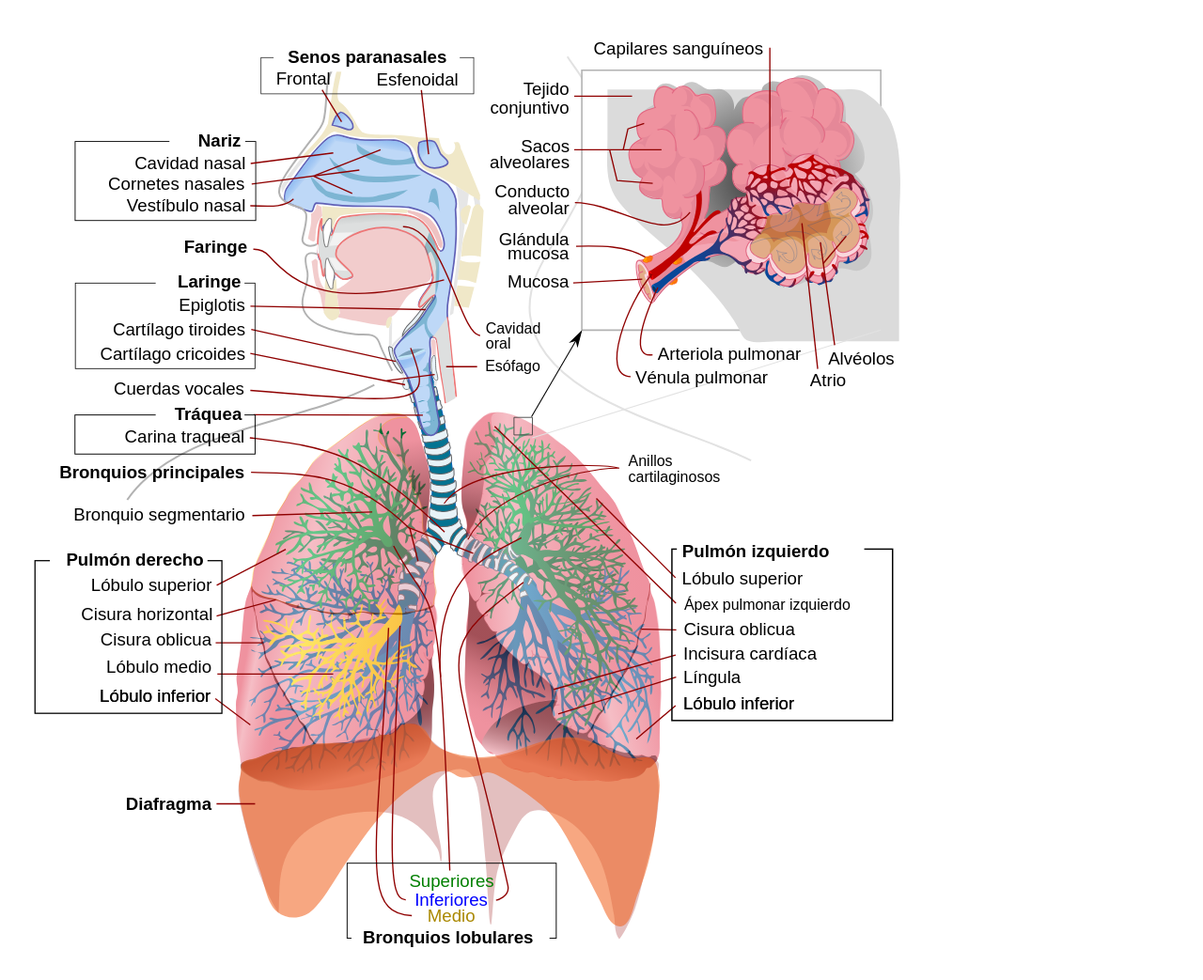
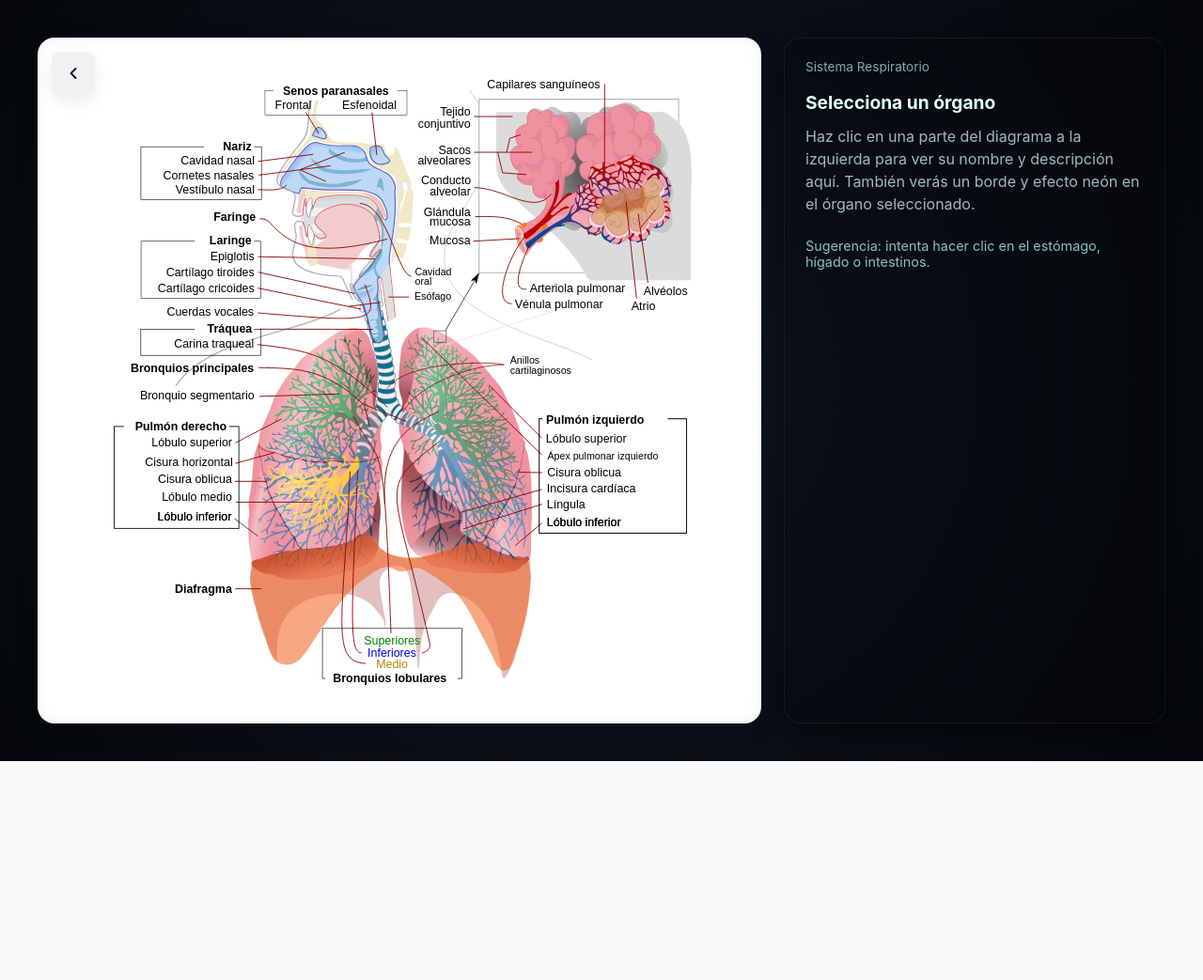
Before and after one commit to Dragon4455/Cuerpo-Humano-Iutepal, a Python web app: template templates/respiratorio.html in a window 1280 px wide. Shown: the whole page at 94% size. After the commit the page ends 810 px from the top, so only its background shows below. Run offline with Jinja, Linux system fonts and the light colour scheme; the template is opened without the code that fills it, so the values that code supplies are empty.

Commit message:
Añadir interactividad en otros sistemas

```diff
--- a/server.js
+++ b/server.js
@@ -42,5 +42,5 @@ app.get('/api/:sistema/:id', (req, res) => {
 const PORT = 3000;
 app.listen(PORT, () => {
     console.log(`✅ Servidor corriendo en http://localhost:${PORT}`);
-    console.log(`Rutas disponibles: /api/sistema_digestivo/:id, /api/sistema_oseo/:id, etc.`);
+    console.log(`Rutas disponibles: /api/sistema_digestivo/:id, /api/sistema_respiratorio/:id, etc.`);
 });
--- a/templates/digestivo.html
+++ b/templates/digestivo.html
@@ -27,6 +27,10 @@
         </aside>
     </div>
 
-    <script src="svgloader.js"></script>
+    <script src="svgloader.js" type="module"></script>
+    <script type="module">
+        import{cargarEInteractuar} from "/templates/svgloader.js"
+        cargarEInteractuar("/assets/digestivo.svg","sistema_digestivo", 'svg-container')
+    </script>
 </body>
 </html>
--- a/templates/estilos-diagrama.css
+++ b/templates/estilos-diagrama.css
@@ -75,7 +75,7 @@
 }
 
 /* Transición suave para todos los elementos SVG interactivos */
-[id^="SD_"] { transition: transform 200ms ease, opacity 180ms ease; cursor: pointer; }
+[id^="S"] { transition: transform 200ms ease, opacity 180ms ease; cursor: pointer; }
 
 @media (max-width: 920px) {
     .page-wrap { flex-direction: column; width: calc(100vw - 24px); margin: 18px auto; }
--- a/templates/respiratorio.html
+++ b/templates/respiratorio.html
@@ -2,11 +2,30 @@
 <html lang="es">
 <head>
     <meta charset="UTF-8">
-    <title>SVG Dinámico</title>
+    <meta name="viewport" content="width=device-width, initial-scale=1">
+    <title>Sistema Digestivo — Interactivo</title>
+    <link rel="stylesheet" href="sis.css">
+    <link rel="stylesheet" href="estilos-diagrama.css">
 </head>
 <body>
 
-    <div id="svg-container" style="width: 300px; height: 300px;"></div>
+    <div class="page-wrap">
+        <main class="diagram-card">
+            <a href="sis.html" class="back-btn" title="Volver" aria-label="Volver al índice">
+                <svg viewBox="0 0 24 24" fill="none" xmlns="http://www.w3.org/2000/svg" aria-hidden="true">
+                    <path d="M15 18l-6-6 6-6" stroke="#071029" stroke-width="2.2" stroke-linecap="round" stroke-linejoin="round"/>
+                </svg>
+            </a>
+            <div id="svg-container" aria-label="Diagrama sistema respiratorio"></div>
+        </main>
+
+        <aside class="info-card" id="info-card" aria-live="polite">
+            <div class="info-meta">Sistema Respiratorio</div>
+            <h2 id="org-name">Selecciona un órgano</h2>
+            <p id="org-desc">Haz clic en una parte del diagrama a la izquierda para ver su nombre y descripción aquí. También verás un borde y efecto neón en el órgano seleccionado.</p>
+            <div style="margin-top:12px; font-size:0.9rem; color:#89c0bd;">Sugerencia: intenta hacer clic en el estómago, hígado o intestinos.</div>
+        </aside>
+    </div>
 
     <script src="svgloader.js" type="module"></script>
     <script type="module">
--- a/templates/svgloader.js
+++ b/templates/svgloader.js
@@ -1,3 +1,5 @@
+let previousSelected = null;
+
 export async function cargarEInteractuar(url, sistema, contenedorId) {
     try {
         const respuesta = await fetch(url);
@@ -33,7 +35,7 @@ export async function cargarEInteractuar(url, sistema, contenedorId) {
                     }
 
                     const data = await res.json();
-                    procesarInformacion(idActivo, data);
+                    aplicarSeleccion(elemento, idActivo, data);
 
                 } catch (err) {
                     console.error("Error de conexión o formato:", err);
@@ -46,6 +48,75 @@ export async function cargarEInteractuar(url, sistema, contenedorId) {
     }
 }
 
-function procesarInformacion(id, data) {
-    alert(`Órgano: ${data.nombre}\nInfo: ${data.descripcion}`);
+function aplicarSeleccion(elemento, id, data) {
+    // Quitar selección previa
+    if (previousSelected && previousSelected !== elemento) {
+        previousSelected.classList.remove('organ-active');
+    }
+
+    // Alternar selección
+    const isActive = elemento.classList.toggle('organ-active');
+    previousSelected = isActive ? elemento : null;
+
+    // Actualizar panel lateral con la información recibida
+    const nameEl = document.getElementById('org-name');
+    const descEl = document.getElementById('org-desc');
+    const infoCard = document.getElementById('info-card');
+
+    if (nameEl) nameEl.textContent = data.nombre || id;
+    if (descEl) descEl.textContent = data.descripcion || 'No hay descripción disponible.';
+
+    // Pequeña animación en el panel para enfatizar el cambio
+    if (infoCard) {
+        infoCard.animate([
+            { transform: 'translateY(6px)', opacity: 0.96 },
+            { transform: 'translateY(0)', opacity: 1 }
+        ], { duration: 220, easing: 'ease-out' });
+    }
 }
+
+
+
+// function procesarInformacion(id, data) {
+//     alert(`Órgano: ${data.nombre}\nInfo: ${data.descripcion}`);
+// }
+
+
+
+
+// async function cargarEInteractuar(url, contenedorId) {
+//     try {
+//         const respuesta = await fetch(url);
+//         const codigoSvg = await respuesta.text();
+//         const contenedor = document.getElementById(contenedorId);
+//         contenedor.innerHTML = codigoSvg;
+
+//         // Buscamos todos los elementos dentro del SVG que tengan un ID que empiece con "SD_"
+//         const organos = contenedor.querySelectorAll('[id^="SD_"]');
+
+//         organos.forEach(elemento => {
+//             elemento.style.cursor = "pointer";
+
+//             elemento.addEventListener('click', async (ev) => {
+//                 const idActivo = elemento.id;
+
+//                 // Consulta dinámica a la API para obtener información del órgano
+//                 try {
+//                     const res = await fetch(`http://localhost:3000/api/organo/${idActivo}`);
+//                     const data = await res.json();
+
+//                     if (!data.error) {
+//                         aplicarSeleccion(elemento, idActivo, data);
+//                     } else {
+//                         console.warn("Este elemento no tiene descripción en la BD.");
+//                     }
+//                 } catch (err) {
+//                     console.error("Error conectando con la API:", err);
+//                 }
+//             });
+//         });
+
+//     } catch (error) {
+//         console.error("Error cargando el SVG:", error);
+//     }
+// }
```
